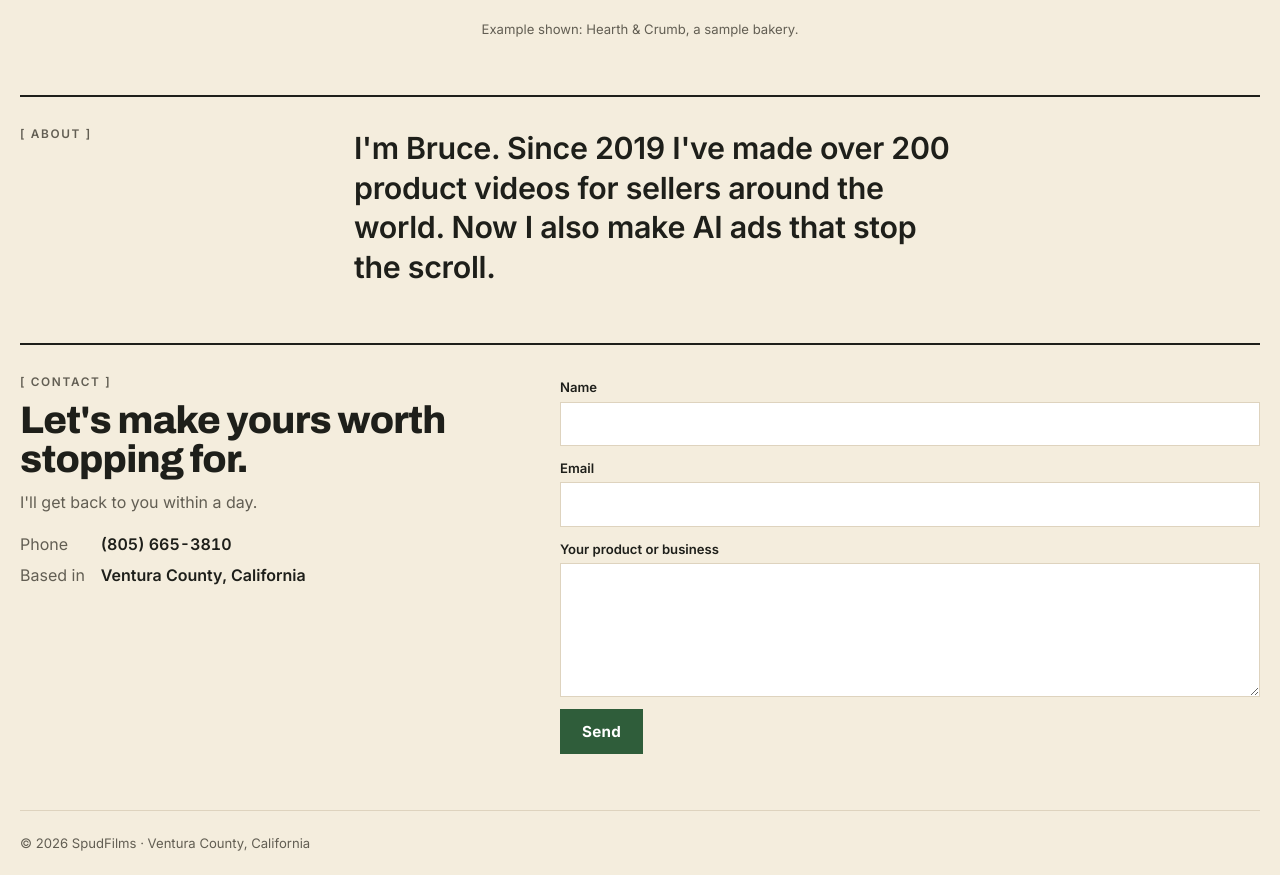
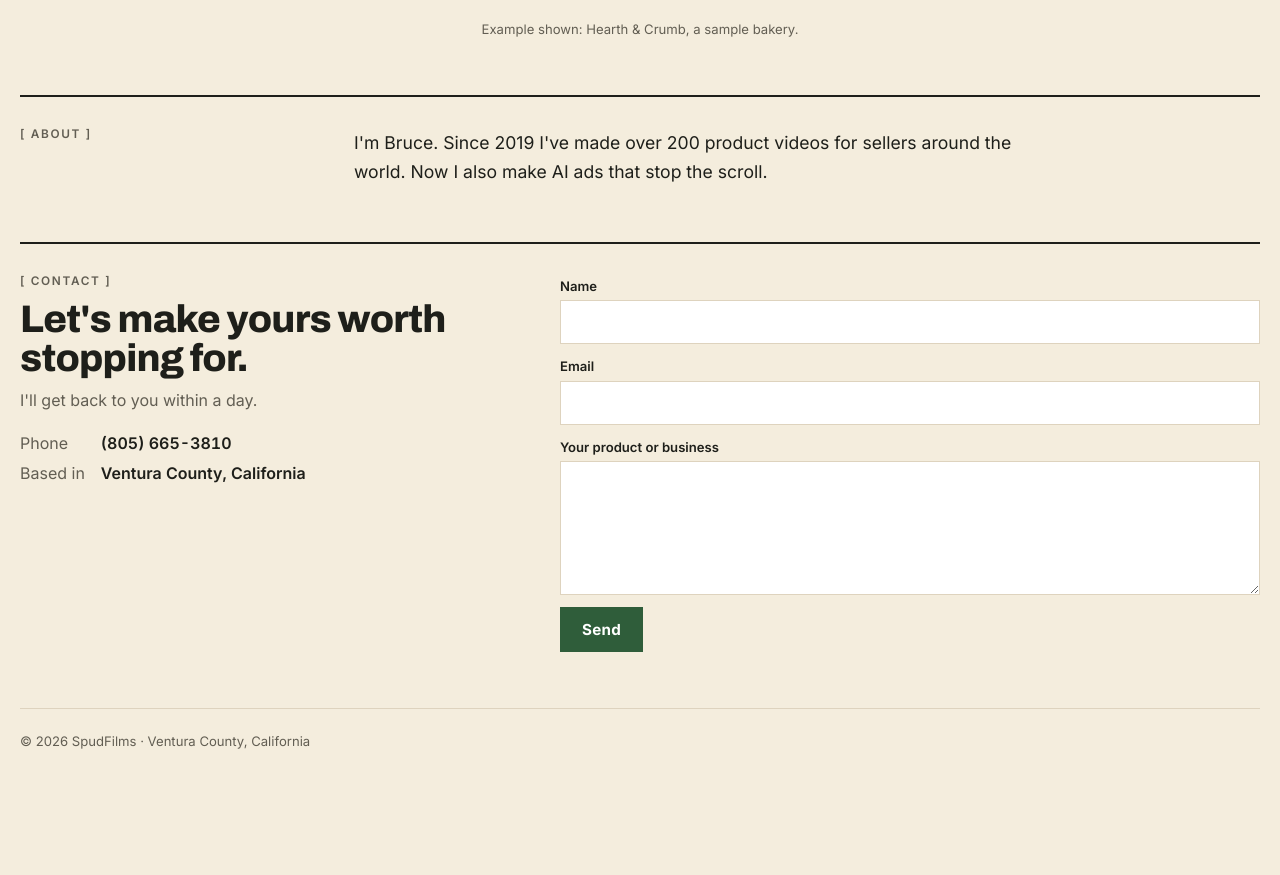
Before and after one commit to balaw100/Spudfilms-Site, a plain HTML site: page index.html in a window 1280 px wide. Shown: the part 1640-2515 px from the top of the page. After the commit the page ends 2414 px from the top, so only its background shows below. Drawn offline with Linux system fonts and the light colour scheme.

Commit message:
About text matches body text
Co-Authored-By: Claude Opus 5.5 <noreply@anthropic.com>
Claude-Session: https://claude.ai/code/session_01B65N1U5iFCArGd37fRfYYC

```diff
--- a/index.html
+++ b/index.html
@@ -144,7 +144,7 @@ figure { margin: 0; min-width: 0; }
 
 
 .about .inner { display: grid; grid-template-columns: 3fr 9fr; gap: 32px; border-top: 2px solid var(--ink); }
-.about p { margin: 0; font: 600 clamp(1.3rem, 2.6vw, 1.9rem)/1.3 var(--body); letter-spacing: -0.01em; max-width: 30ch; }
+.about p { margin: 0; font: 400 1.1rem/1.6 var(--body); max-width: 60ch; }
 
 .contact .inner { display: grid; grid-template-columns: 5fr 7fr; gap: 40px; border-top: 2px solid var(--ink); }
 .contact h2 { margin: 12px 0 10px; font: 800 clamp(1.6rem, 3.4vw, 2.4rem)/1.02 var(--wide); font-stretch: 105%; letter-spacing: -0.02em; }
```
